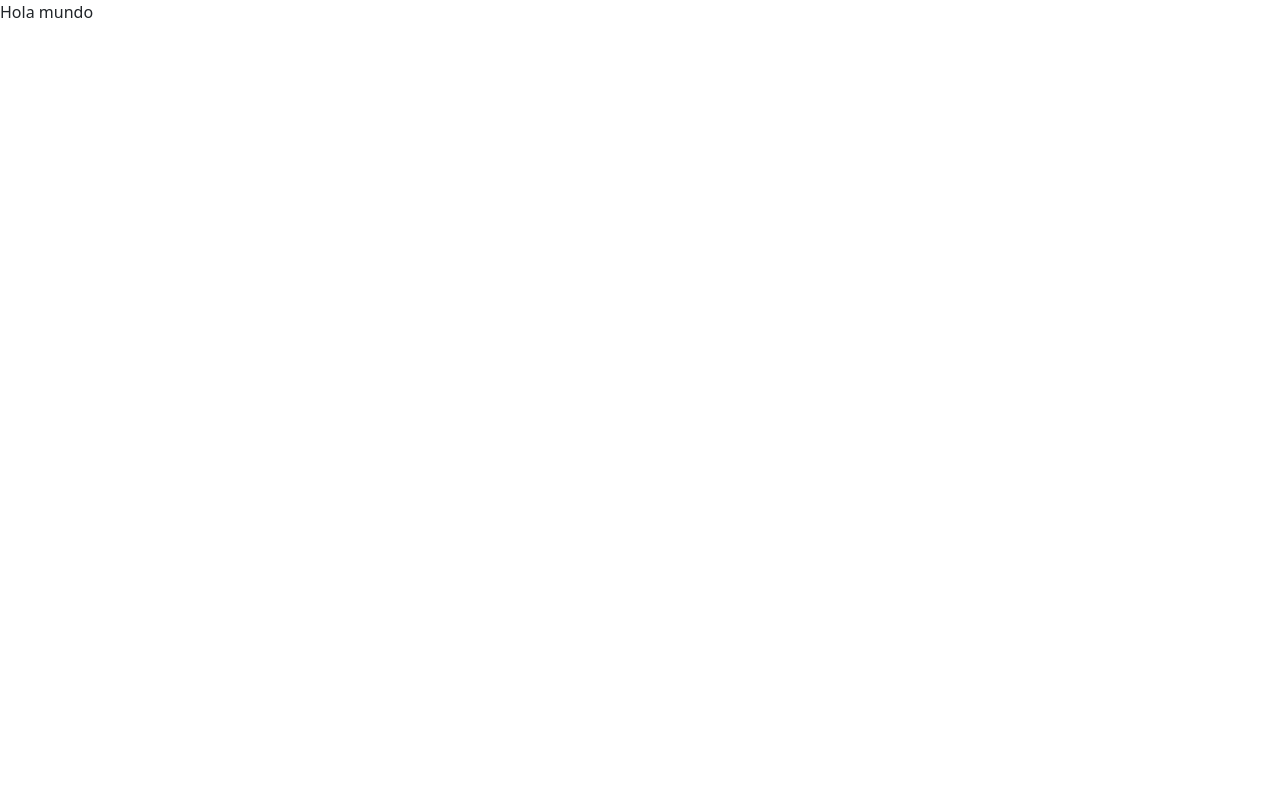
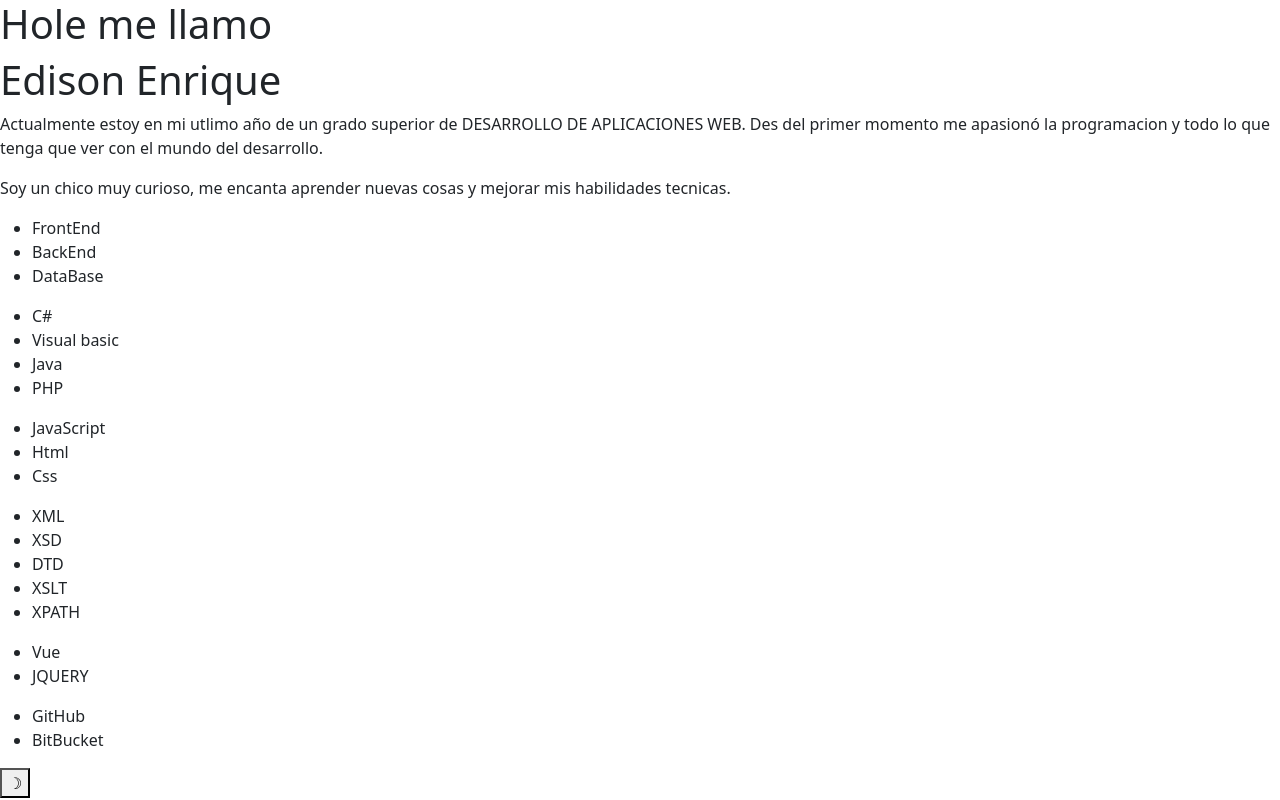
Before and after one commit to Edison-E/ProfileVue, a Vue app: page / in a window 1280 px wide. Shown: the top 800 px of the page. Built offline with nearby package versions, Linux system fonts and the light colour scheme.

Commit message:
Init proyect

```diff
--- a/src/App.vue
+++ b/src/App.vue
@@ -1,15 +1,14 @@
+<script>
+import content from './components/content.vue'
+export default {
+  name: 'App',
+  components: {
+    content
+  }
+}
+</script>
 <template>
   <div>
-    <p>Hola mundo</p>
+   <content></content>
   </div>
 </template>
-
-<script>
-
-export default {
-  name: 'App'
-}
-</script>
-
-<style>
-</style>
--- a/src/components/content.vue
+++ b/src/components/content.vue
@@ -1,8 +1,19 @@
 <script>
+import profile from './profile.vue'
+import sidebar from './sidebar.vue'
+import skill from './skill.vue'
+
 export default {
-    name: "content"
+    name: "content",
+    components: {
+        skill,
+        sidebar,
+        profile
+    }
 }
 </script>
 <template>
-
+    <profile></profile>
+    <skill></skill>
+    <sidebar></sidebar>
 </template>
--- a/src/components/profile.vue
+++ b/src/components/profile.vue
@@ -1,4 +1,7 @@
 <script>
+export default {
+    name: "profile"
+}
 </script>
 <template>
     <div>
--- a/src/components/sidebar.vue
+++ b/src/components/sidebar.vue
@@ -1,4 +1,7 @@
 <script>
+export default {
+    name: "sidebar"
+}
 </script>
 <template>
     <div>
--- a/src/components/skill.vue
+++ b/src/components/skill.vue
@@ -1,5 +1,7 @@
 <script>
-
+export default {
+    name: "skill"
+}
 </script>
 <template>
     <div>
```
